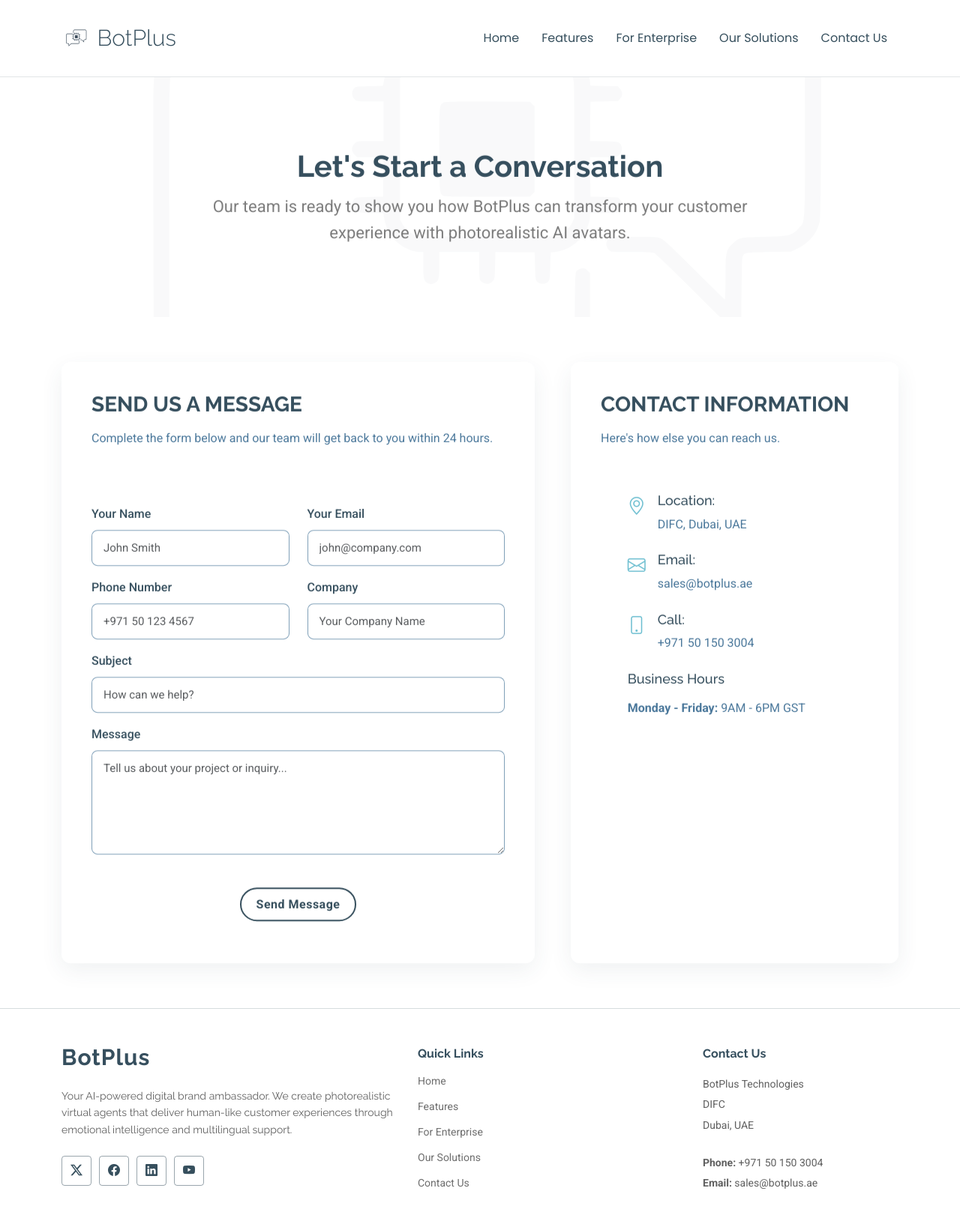
After one commit to amxl07/BotplusAstro, a PHP site: page /contact.html in a window 1280 px wide. The commit adds this page. Shown: the whole page at 75% size. Run offline with PHP 8.4, Linux system fonts and the light colour scheme.

Commit message:
contact page, btn-common, header/footer contact

```diff
--- a/assets/css/main.css
+++ b/assets/css/main.css
@@ -698,22 +675,26 @@ section,
   border: 2px solid var(--accent-color);
   border-radius: 25px;
   padding: 8px 20px;
+  margin-top: 20px;
   transition: all 0.3s ease;
   display: inline-flex;
   align-items: center;
   gap: 8px;
   cursor: pointer;
   text-decoration: none;
+  font-weight: 600;
+  letter-spacing: 0.5px;
+  color: var(--accent-color);
+  background: color-mix(in srgb, var(--surface-color), transparent 20%);
 }
 
-.btn-common--transparent {
-  background: color-mix(in srgb, var(--surface-color), transparent 20%);
-  color: var(--accent-color);
+.btn-common:hover {
+  background: var(--accent-color);
+  color: var(--contrast-color);
 }
 
-.btn-common--transparent:hover {
-  background: var(--accent-color);
-  color: var(--contrast-color);
+.btn-common--spaced {
+  margin-top: 30px;
 }
 
 
@@ -1335,3 +1282,99 @@ section,
   margin-right: 10px;
   font-size: 1.3rem;
 }
+
+
+/*--------------------------------------------------------------
+# Contact Page Styles
+--------------------------------------------------------------*/
+.contact-form-card,
+.contact-info-card {
+  border-radius: 12px;
+  padding: 40px;
+  box-shadow: 0 10px 30px rgba(54, 79, 93, 0.08);
+  height: 100%;
+}
+
+.contact-info-content {
+  padding-left: 25px;
+}
+
+.contact-info-card .icon {
+  margin-right: 30px;
+}
+
+.contact-form-card .section-title h2,
+.contact-info-card .section-title h2 {
+  font-size: 28px;
+  color: var(--color-1);
+}
+
+.contact-form-card .section-title p,
+.contact-info-card .section-title p {
+  color: var(--color-2);
+}
+
+.form-label {
+  font-weight: 500;
+  color: var(--color-1);
+  margin-bottom: 8px;
+  display: block;
+}
+
+.form-control {
+  border: 1px solid color-mix(in srgb, var(--color-2), transparent 30%);
+  border-radius: 8px;
+  padding: 12px 15px;
+  font-size: 15px;
+  transition: all 0.3s;
+}
+
+.form-control:focus {
+  border-color: var(--color-3);
+  box-shadow: 0 10px 30px rgba(54, 79, 93, 0.08);
+}
+
+.info-item {
+  padding-left: 10%;
+}
+
+
+.info-item .icon {
+  color: var(--color-3);
+}
+
+.info-item h4 {
+  font-size: 18px;
+  color: var(--color-1);
+}
+
+.info-item p {
+  color: var(--color-2);
+  margin-bottom: 0;
+}
+
+
+/* Form status messages */
+.loading,
+.error-message,
+.sent-message {
+  padding: 15px;
+  border-radius: 8px;
+  text-align: center;
+  font-weight: 500;
+}
+
+.loading {
+  background-color: var(--color-5);
+  color: var(--color-2);
+}
+
+.error-message {
+  background-color: #f8d7da;
+  color: #721c24;
+}
+
+.sent-message {
+  background-color: #d4edda;
+  color: #155724;
+}
--- /dev/null
+++ b/contact.html
@@ -0,0 +1,290 @@
+<!DOCTYPE html>
+<html lang="en">
+
+<head>
+  <meta charset="utf-8">
+  <meta content="width=device-width, initial-scale=1.0" name="viewport">
+  <title>Contact Us | BotPlus - Your Digital Brand Ambassador</title>
+  <meta name="description" content="Get in touch with BotPlus to learn how our AI-powered digital brand ambassadors can transform your customer experience">
+  <meta name="keywords" content="AI contact form, BotPlus support, customer service AI, contact BotPlus">
+
+  <!-- Favicons -->
+  <link href="assets/img/logo white.svg" rel="icon" type="image/svg+xml">
+  <link href="assets/img/apple-touch-icon.png" rel="apple-touch-icon">
+
+  <!-- Fonts -->
+  <link href="https://fonts.googleapis.com" rel="preconnect">
+  <link href="https://fonts.gstatic.com" rel="preconnect" crossorigin>
+  <link href="https://fonts.googleapis.com/css2?family=Roboto:ital,wght@0,100;0,300;0,400;0,500;0,700;0,900;1,100;1,300;1,400;1,500;1,700;1,900&family=Poppins:ital,wght@0,100;0,200;0,300;0,400;0,500;0,600;0,700;0,800;0,900;1,100;1,200;1,300;1,400;1,500;1,600;1,700;1,800;1,900&family=Raleway:ital,wght@0,100;0,200;0,300;0,400;0,500;0,600;0,700;0,800;0,900;1,100;1,200;1,300;1,400;1,500;1,600;1,700;1,800;1,900&display=swap" rel="stylesheet">
+
+  <!-- Vendor CSS Files -->
+  <link href="assets/vendor/bootstrap/css/bootstrap.min.css" rel="stylesheet">
+  <link href="assets/vendor/bootstrap-icons/bootstrap-icons.css" rel="stylesheet">
+  <link href="assets/vendor/aos/aos.css" rel="stylesheet">
+
+  <!-- Main CSS File -->
+  <link href="assets/css/main.css" rel="stylesheet">
+
+</head>
+
+<body class="contact-page">
+
+  <header id="header" class="header d-flex align-items-center sticky-top">
+    <div class="container-fluid container-xl position-relative d-flex align-items-center">
+
+      <a href="index.html" class="logo d-flex align-items-center me-auto">
+        <!-- BotPlus Logo -->
+        <img src="assets/img/logo.svg" alt="BotPlus Logo">
+        <h1 class="sitename">BotPlus</h1>
+      </a>
+
+      <nav id="navmenu" class="navmenu">
+        <i class="mobile-nav-toggle d-xl-none bi bi-list"></i>
+        <ul>
+          <li><a href="/">Home</a></li>
+          <li><a href="/#adaptive-customer-intelligence">Features</a></li>
+          <li><a href="/#enterprise-services">For Enterprise</a></li>
+          <li><a href="/solutions.html">Our Solutions</a></li>
+          <li><a href="/contact.html">Contact Us</a></li>
+        </ul>
+      </nav>
+
+    </div>
+  </header>
+
+  <main class="main">
+    <!-- Hero Section -->
+    <section class="hero section services">
+      <img src="assets/img/logo.svg" alt="" data-aos="fade-in" class="">
+      <div class="container">
+        <div class="row">
+          <div class="col-lg-8 mx-auto text-center" data-aos="fade-up">
+            <h1>Let's Start a Conversation</h1>
+            <p>Our team is ready to show you how BotPlus can transform your customer experience with photorealistic AI avatars.</p>
+          </div>
+        </div>
+      </div>
+    </section>
+
+    <!-- Contact Form Section -->
+    <section id="contact" class="contact section">
+      <div class="container" data-aos="fade-up">
+        <div class="row justify-content-center">
+          <div class="col-lg-15">
+            <div class="row g-5">
+              <!-- Form Column -->
+              <div class="col-lg-7">
+                <div class="contact-form-card">
+                  <div class="section-title text-start">
+                    <h2>Send Us a Message</h2>
+                    <p>Complete the form below and our team will get back to you within 24 hours.</p>
+                  </div>
+
+                  <form id="contactForm" action="https://docs.google.com/forms/d/e/1FAIpQLSelcQkDnFHOg840cFAfCNJQ2jzasPCAs2EvlrlCmXoOA61DAg/formResponse"
+                        method="POST" class="email-form">
+                    <div class="row mt-3">
+                      <div class="col-md-6 form-group">
+                        <label for="name" class="form-label">Your Name</label>
+                        <input type="text" name="entry.1544185121" class="form-control" id="name" placeholder="John Smith" required>
+                      </div>
+                      <div class="col-md-6 form-group mt-3 mt-md-0">
+                        <label for="email" class="form-label">Your Email</label>
+                        <input type="email" class="form-control" name="entry.405589028" id="email" placeholder="john@company.com" required>
+                      </div>
+                    </div>
+                    <div class="row mt-3">
+                      <div class="col-md-6 form-group">
+                        <label for="phone" class="form-label">Phone Number</label>
+                        <input type="tel" name="entry.998511246" class="form-control" id="phone" placeholder="+971 50 123 4567">
+                      </div>
+                      <div class="col-md-6 form-group mt-3 mt-md-0">
+                        <label for="company" class="form-label">Company</label>
+                        <input type="text" class="form-control" name="entry.103168922" id="company" placeholder="Your Company Name" required>
+                      </div>
+                    </div>
+                    <div class="form-group mt-3">
+                      <label for="subject" class="form-label">Subject</label>
+                      <input type="text" class="form-control" name="entry.178445363" id="subject" placeholder="How can we help?" required>
+                    </div>
+                    <div class="form-group mt-3">
+                      <label for="message" class="form-label">Message</label>
+                      <textarea class="form-control" name="entry.934533576" rows="5" placeholder="Tell us about your project or inquiry..." required></textarea>
+                    </div>
+                    <div class="text-center mt-4">
+                      <button type="submit" class="btn-common btn-wide">Send Message</button>
+                    </div>
+                    <div class="my-3">
+                      <div class="loading" style="display: none;">Sending your message...</div>
+                      <div class="error-message" style="display: none;">Error sending message. Please try again.</div>
+                      <div class="sent-message" style="display: none;">Your message has been sent. Thank you!</div>
+                    </div>
+                  </form>
+                </div>
+              </div>
+
+              <!-- Info Column -->
+              <div class="col-lg-5">
+                <div class="contact-info-card">
+                  <div class="section-title text-start">
+                    <h2>Contact Information</h2>
+                    <p>Here's how else you can reach us.</p>
+                  </div>
+
+                  <div class="info-item d-flex mb-4">
+                    <div class="icon flex-shrink-0 me-3">
+                      <i class="bi bi-geo-alt fs-4 color-3"></i>
+                    </div>
+                    <div>
+                      <h4>Location:</h4>
+                      <p>DIFC, Dubai, UAE</p>
+                    </div>
+                  </div>
+
+                  <div class="info-item d-flex mb-4">
+                    <div class="icon flex-shrink-0 me-3">
+                      <i class="bi bi-envelope fs-4 color-3"></i>
+                    </div>
+                    <div>
+                      <h4>Email:</h4>
+                      <p>sales@botplus.ae</p>
+                    </div>
+                  </div>
+
+                  <div class="info-item d-flex mb-4">
+                    <div class="icon flex-shrink-0 me-3">
+                      <i class="bi bi-phone fs-4 color-3"></i>
+                    </div>
+                    <div>
+                      <h4>Call:</h4>
+                      <p>+971 50 150 3004</p>
+                    </div>
+                  </div>
+
+
+                  <div class="info-item">
+                    <h4 class="mb-3">Business Hours</h4>
+                    <p><strong>Monday - Friday:</strong> 9AM - 6PM GST</p>
+                  </div>
+                </div>
+              </div>
+            </div>
+          </div>
+        </div>
+      </div>
+    </section>
+
+  </main>
+
+  <footer id="footer" class="footer light-background">
+    <div class="container footer-top">
+      <div class="row gy-4">
+        <div class="col-lg-5 col-md-12 footer-about">
+          <a href="index.html" class="logo d-flex align-items-center">
+            <span class="sitename">BotPlus</span>
+          </a>
+          <p>Your AI-powered digital brand ambassador. We create photorealistic virtual agents that deliver human-like customer experiences through emotional intelligence and multilingual support.</p>
+          <div class="social-links d-flex mt-4">
+            <a href="#"><i class="bi bi-twitter-x"></i></a>
+            <a href="#"><i class="bi bi-facebook"></i></a>
+            <a href="#"><i class="bi bi-linkedin"></i></a>
+            <a href="#"><i class="bi bi-youtube"></i></a>
+          </div>
+        </div>
+
+        <div class="col-lg-4 col-6 footer-links">
+          <h4>Quick Links</h4>
+          <ul>
+            <li><a href="/">Home</a></li>
+            <li><a href="/#adaptive-customer-intelligence">Features</a></li>
+            <li><a href="/#enterprise-services">For Enterprise</a></li>
+            <li><a href="/solutions.html">Our Solutions</a></li>
+          <li><a href="/contact.html">Contact Us</a></li>
+          </ul>
+        </div>
+
+        <div class="col-lg-3 col-md-12 footer-contact text-center text-md-start">
+          <h4>Contact Us</h4>
+          <p>BotPlus Technologies</p>
+          <p>DIFC</p>
+          <p>Dubai, UAE</p><br>
+          <p><strong>Phone:</strong> <span>+971 50 150 3004</span></p>
+          <p><strong>Email:</strong> <span>sales@botplus.ae</span></p>
+        </div>
+      </div>
+    </div>
+  </footer>
+
+  <!-- Scroll Top -->
+  <a href="#" id="scroll-top" class="scroll-top d-flex align-items-center justify-content-center"><i class="bi bi-arrow-up-short"></i></a>
+
+  <!-- Preloader -->
+  <div id="preloader"></div>
+
+  <!-- Vendor JS Files -->
+  <script src="assets/vendor/bootstrap/js/bootstrap.bundle.min.js"></script>
+  <script src="assets/vendor/aos/aos.js"></script>
+
+  <!-- Main JS File -->
+  <script src="assets/js/main.js"></script>
+
+  <script>
+    document.addEventListener('DOMContentLoaded', () => {
+      // Initialize AOS
+      AOS.init({
+        duration: 1000,
+        easing: 'ease-in-out',
+        once: true
+      });
+
+      // Form submission handling
+      const contactForm = document.getElementById('contactForm');
+      if (contactForm) {
+        contactForm.addEventListener('submit', function(e) {
+          e.preventDefault();
+
+          // Validate form
+          if (!this.checkValidity()) {
+            return;
+          }
+
+          // Show loading state
+          document.querySelector('.loading').style.display = 'block';
+          document.querySelector('.error-message').style.display = 'none';
+          document.querySelector('.sent-message').style.display = 'none';
+
+          // Create hidden iframe for submission
+          const iframe = document.createElement('iframe');
+          iframe.name = 'hidden-iframe';
+          iframe.style.display = 'none';
+          document.body.appendChild(iframe);
+
+          // Set form target to iframe
+          this.target = 'hidden-iframe';
+
+          // Submit form
+          this.submit();
+
+          // Check for successful submission (Google Forms returns 200 even on errors)
+          setTimeout(() => {
+            document.querySelector('.loading').style.display = 'none';
+            document.querySelector('.sent-message').style.display = 'block';
+            this.reset();
+
+            // Remove iframe after submission
+            setTimeout(() => {
+              document.body.removeChild(iframe);
+            }, 1000);
+
+            // Hide success message after 5 seconds
+            setTimeout(() => {
+              document.querySelector('.sent-message').style.display = 'none';
+            }, 5000);
+          }, 1500);
+        });
+      }
+    });
+  </script>
+
+</body>
+
+</html>
--- a/solutions.html
+++ b/solutions.html
@@ -46,7 +46,7 @@
           <li><a href="/#adaptive-customer-intelligence">Features</a></li>
           <li><a href="/#enterprise-services">For Enterprise</a></li>
           <li><a href="/solutions.html">Our Solutions</a></li>
-          <li><a href="/#call-to-action">Book Demo</a></li>
+          <li><a href="/contact.html">Contact Us</a></li>
         </ul>
       </nav>
 
@@ -286,7 +286,7 @@
             <li><a href="/#adaptive-customer-intelligence">Features</a></li>
             <li><a href="/#enterprise-services">For Enterprise</a></li>
             <li><a href="/solutions.html">Our Solutions</a></li>
-            <li><a href="/#call-to-action">Book Demo</a></li>
+          <li><a href="/contact.html">Contact Us</a></li>
           </ul>
         </div>
 
```
Also changed, not shown: other parts of assets/css/main.css (+0 -57 lines), index.html (+10 -10 lines).
